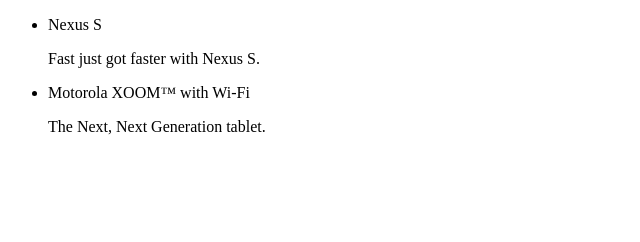
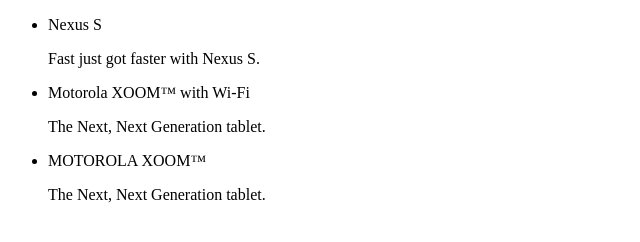
Before and after one commit to vue-area/vue-phonecat, a website: page app/index.html in a window 1280 px wide. Shown: the whole page, without its empty margins (0-640 px from the left). Drawn offline with Linux system fonts and the light colour scheme.

Commit message:
Vue Templates

```diff
--- a/app/index.html
+++ b/app/index.html
@@ -13,17 +13,9 @@
 <body>
 
   <ul>
-    <li>
-      <span>Nexus S</span>
-      <p>
-        Fast just got faster with Nexus S.
-      </p>
-    </li>
-    <li>
-      <span>Motorola XOOM™ with Wi-Fi</span>
-      <p>
-        The Next, Next Generation tablet.
-      </p>
+    <li v-for="phone in phones">
+      <span>{{phone.name}}</span>
+      <p>{{phone.snippet}}</p>
     </li>
   </ul>
 
--- a/app/js/app.js
+++ b/app/js/app.js
@@ -1,3 +1,15 @@
 new Vue({
-  el:'body'
-});
+  el: 'body',
+  data: {
+    phones: [{
+      'name': 'Nexus S',
+      'snippet': 'Fast just got faster with Nexus S.'
+    }, {
+      'name': 'Motorola XOOM™ with Wi-Fi',
+      'snippet': 'The Next, Next Generation tablet.'
+    }, {
+      'name': 'MOTOROLA XOOM™',
+      'snippet': 'The Next, Next Generation tablet.'
+    }]
+  }
+})
```
